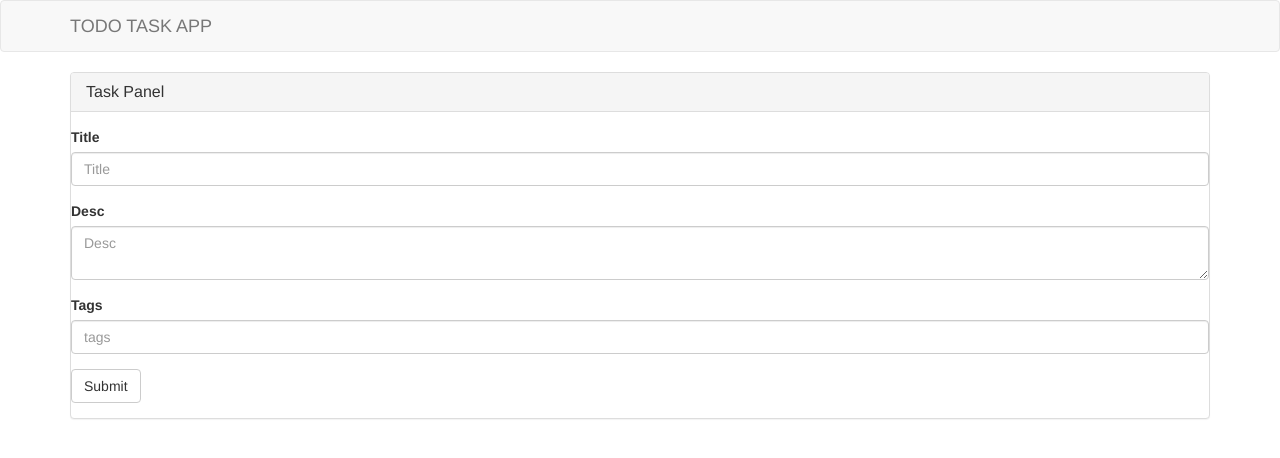
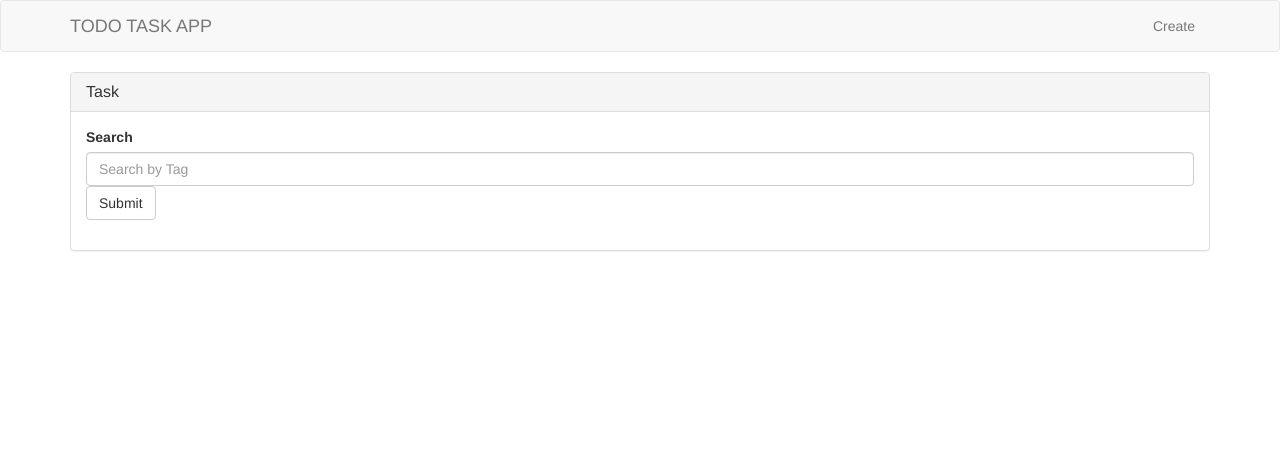
Before and after one commit to omprakashpatel/todo-task-app-flask, a Flask app: page /task in a window 1280 px wide. Shown: the top 458 px of the page. Run offline with Flask 2, Linux system fonts and the light colour scheme; parts of the project's set-up code (start-up, migrations or seed data) failed here and were passed over; some libraries are stand-ins or nearby versions.

Commit message:
search by tag, crate task and edit task pages added

```diff
--- a/todoapp/handlers.py
+++ b/todoapp/handlers.py
@@ -1,9 +1,9 @@
 
-from todoapp.models import Task
+from todoapp.models import Task, Tag
 
-def crate_task(title, desc, tags, **kwargs):
+def create_task(title, desc, tags, **kwargs):
 	"""
-	Handler is FOr crating Task
+		Handler is FOr creating Task
 	"""
 	if isinstance(title, list):
 		title = title[0]
@@ -13,6 +13,8 @@ def crate_task(title, desc, tags, **kwargs):
 		tags = tags[0]
 	if tags:
 		tags = map(lambda x: x.strip(), tags.split(','))
+		for _tag in tags:
+			create_tag(_tag)
 
 	try:
 		_task = Task(title=title, desc=desc, tags=tags)
@@ -57,7 +59,35 @@ def update_task(task_id, title, desc, tags=[], **kwargs):
 		task.desc = desc
 		task.tags = tags
 		task.save()
-
 	except Exception, e:
 		raise e
 	return "Updated"
+
+
+# ======================================
+
+def create_tag(tag):
+	try:
+		_tag = Tag()
+		_tag.id = tag
+		_tag.save()
+	except Exception, e:
+		print str(e)
+	return _tag.id
+
+
+def get_all_tags():
+	return [_tag.id for _tag in Tag.objects]
+
+
+def search_tag(tag):
+	if isinstance(tag, list):
+		tag = tag[0]
+	task = Task.objects.search_text(tag)
+	tasks = []
+	for _task in task:
+		tasks.append({'id': _task.id,
+					'title': _task.title,
+					'desc': _task.desc,
+					'tags': _task.tags})
+	return tasks
--- a/todoapp/templates/index.html
+++ b/todoapp/templates/index.html
@@ -30,6 +30,9 @@
         <div id="navbar" class="collapse navbar-collapse">
           <ul class="nav navbar-nav navbar-right">
 
+            <li><a href="/create_task">Create</a></li>
+
+
           </ul>
         </div><!--/.nav-collapse -->
       </div>
--- a/todoapp/templates/tasks.html
+++ b/todoapp/templates/tasks.html
@@ -7,28 +7,21 @@
 		<div class="col-md-12">
 			<div class="panel panel-default">
 				<div class="panel-heading">
-					<h3 class="panel-title">Task Panel</h3>
+					<h3 class="panel-title">Task</h3>
 				</div>
+
 				<div class="panel-body">
 					<div class="row">
-						<form role="form" method="POST", action='/task'>
-							  <div class="form-group">
-							    <label for="title">Title</label>
-							    <input type="text" class="form-control" id="title" placeholder="Title" name="title">
-							  </div>
-							  <div class="form-group">
-							    <label for="exampleInputPassword1">Desc</label>
-							    <textarea class="form-control" id="desc" placeholder="Desc" name="desc"></textarea>
-							  </div>
-							  <div class="form-group">
-							    <label for="exampleInputFile">Tags</label>
-							    <input type="text" class="form-control" id="" name="tags" placeholder="tags">
-							  </div>
-
-							  <button type="submit" class="btn btn-default">Submit</button>
-							</form>
+						<div class="col-md-12">
+							<div class="form-group">
+								<form role="form" method="GET" action="/search">
+									<label>Search </label>
+									<input type="text" placeholder="Search by Tag" class="form-control" name="tag">
+							  		<button type="submit" class="btn btn-default">Submit</button>
+								</form>
+							</div>
+						</div>
 					</div>
-
 					<div class="row">
 
 						{% if tasks %}
--- a/todoapp/urls.py
+++ b/todoapp/urls.py
@@ -7,30 +7,49 @@ def index():
 	return redirect(url_for('task_api'))
 	return render_template('index.html')
 
-@app.route('/task', methods=['GET', 'POST'])
+
+@app.route('/create_task', methods=['GET', 'POST'])
+def create_task_api():
+	if request.method == "GET":
+		return render_template('create_task.html')
+	elif request.method == "POST":
+		data = create_task(**(request.form or {}))
+		return redirect(url_for('task_api'))
+
+
+@app.route('/task', methods=['GET'])
 def task_api():
 	if request.method == "GET":
 		return render_template('tasks.html', tasks=get_all_task())
-	elif request.method == "POST":
-		data = crate_task(**(request.form or {}))
-		return redirect(url_for('task_api'))
 	else:
 		return "Invalid Request Method"
+
 
 @app.route('/task/<task_id>', methods=['GET', 'POST'])
 def task_id_api(task_id):
 	if request.method == "GET":
-		return render_template('task_desc.html', task=get_task(task_id=task_id))
+		return render_template('task_desc.html',
+			task=get_task(task_id=task_id))
 	elif request.method == "POST":
 		data = update_task(task_id=task_id, **(request.form or {}))
-		return render_template('task_desc.html', task=get_task(task_id=task_id))
+		return render_template('task_desc.html',
+			task=get_task(task_id=task_id))
 
 @app.route('/task/<task_id>/edit', methods=['GET'])
 def update_task_api(task_id):
 	print "update_task_api"
 	if request.method == "GET":
-		print "---"
-		return render_template('task_edit.html', task=get_task(task_id=task_id))
+		return render_template('task_edit.html',
+				task=get_task(task_id=task_id),
+				tags=get_all_tags())
+
+@app.route('/search', methods=['GET'])
+def search_api():
+	if request.method == "GET":
+		tasks = search_tag(**(request.args or {}) )
+		return render_template('tasks.html', tasks=tasks)
+	else:
+		return "Invalid Request Method"
 
 @app.errorhandler(404)
 def page_not_found(error):
```
Also changed, not shown: todoapp/models.py (+14 -1 lines), todoapp/templates/create_task.html (added, +37 -0 lines), todoapp/templates/task_edit.html (+7 -5 lines).
